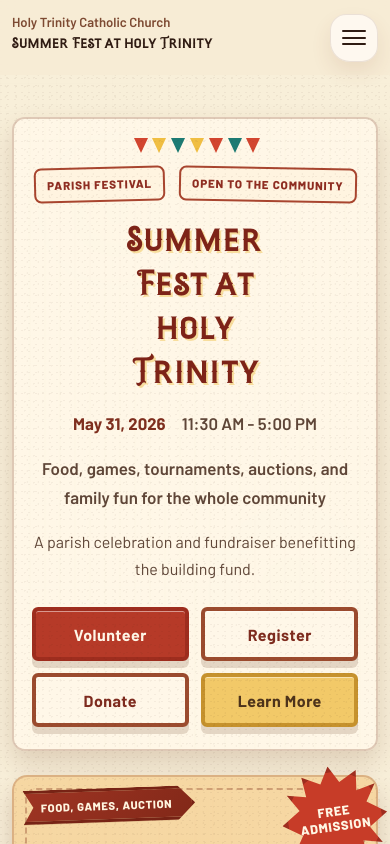
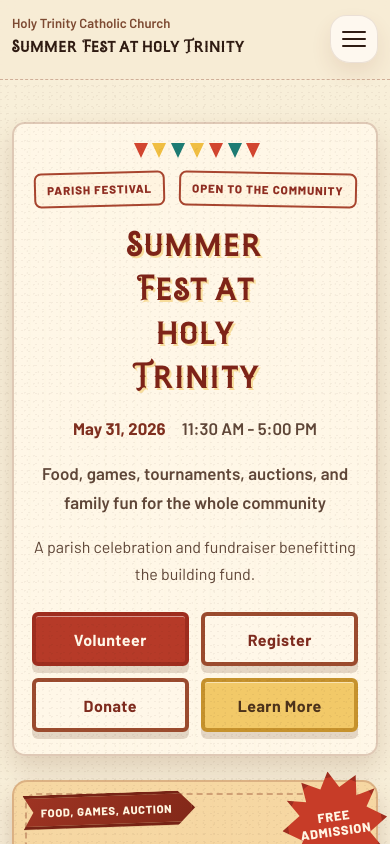
Before and after one commit to joshmzamora/summerfest-htcc, a Next.js app: page / in a window 390 px wide. Shown: the top 844 px of the page. Built offline with nearby package versions, Linux system fonts and the light colour scheme.

Commit message:
Refactor navigation styles for improved layout and responsiveness; adjust spacing and alignment in nav-shell and nav-topline

```diff
--- a/app/globals.css
+++ b/app/globals.css
@@ -191,27 +191,28 @@ main {
   z-index: 30;
   backdrop-filter: blur(16px);
   background: rgba(255, 246, 232, 0.78);
+  border-bottom: 1px dashed rgba(136, 58, 35, 0.34);
 }
 
 .nav-shell {
   display: flex;
   flex-direction: column;
   align-items: stretch;
-  gap: 0.9rem;
-  padding: 0.85rem 0;
+  gap: 1rem;
+  padding: 0.95rem 0 1rem;
 }
 
 .nav-topline {
   display: flex;
   align-items: center;
   justify-content: space-between;
-  gap: 1rem;
+  gap: 1.25rem;
 }
 
 .brand-mark {
   display: flex;
   flex-direction: column;
-  gap: 0.15rem;
+  gap: 0.22rem;
   align-self: flex-start;
 }
 
@@ -222,8 +223,8 @@ main {
 
 .brand-mark strong {
   font-family: var(--font-display), cursive;
-  font-size: 1.25rem;
-  line-height: 1.1;
+  font-size: clamp(1.45rem, 3vw, 1.85rem);
+  line-height: 1.02;
   letter-spacing: 0.02em;
   font-weight: 400;
 }
@@ -2623,12 +2624,13 @@ span.poster-sticker-family::after {
 @media (min-width: 960px) {
   .nav-shell {
     flex-direction: row;
-    align-items: center;
+    align-items: flex-end;
     justify-content: space-between;
   }
 
   .nav-topline {
     flex: 0 0 auto;
+    align-items: flex-end;
   }
 
   .nav-toggle {
@@ -2640,6 +2642,7 @@ span.poster-sticker-family::after {
     flex-direction: row;
     align-items: center;
     justify-content: flex-end;
+    gap: 0.85rem;
     padding: 0;
     border: 0;
     background: transparent;
```
